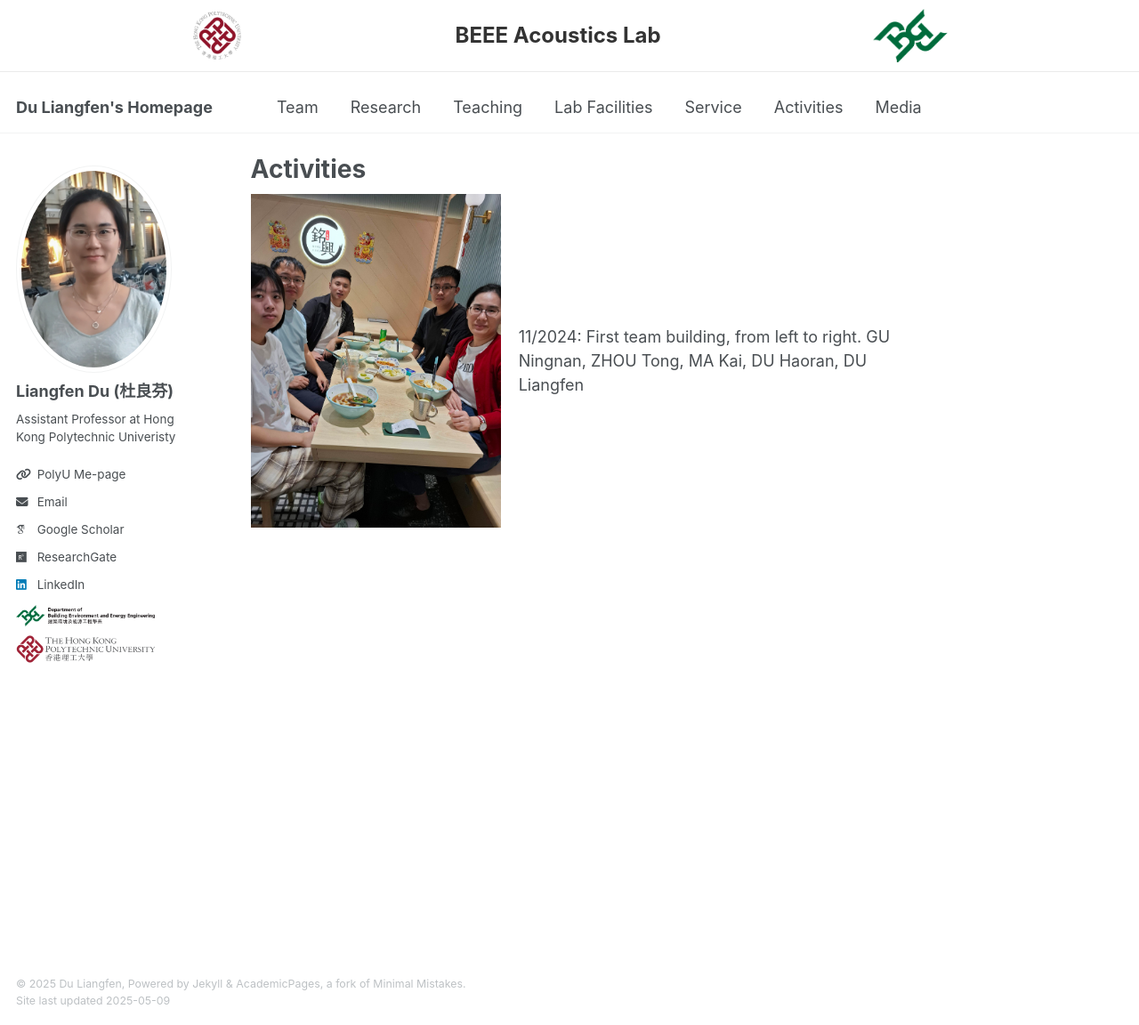
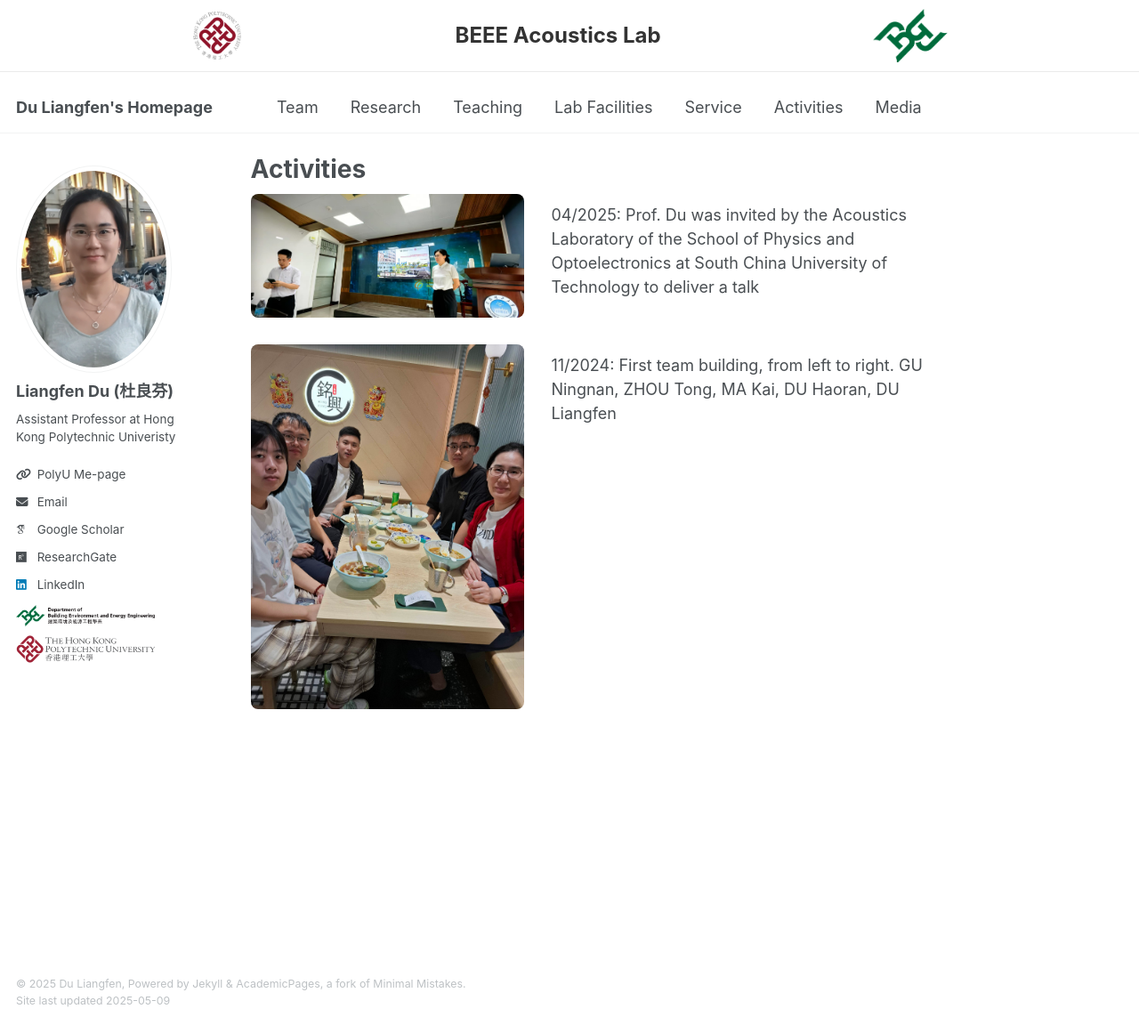
Before and after one commit to liangfen-du/liangfen-du.github.io, a Jekyll site: the page built from _pages/activities.md, in a window 1280 px wide and 1152 px high. Shown: the whole window at 89% size. Built offline with Jekyll 4.4.1, drawn with Linux system fonts in a browser that asks for light colours; some web fonts are replaced.

Commit message:
add activities

```diff
--- a/_pages/activities.md
+++ b/_pages/activities.md
@@ -5,14 +5,55 @@ permalink: /activities/
 author_profile: true
 ---
 
-<div style="display: flex; align-items: center; margin-bottom: 20px; gap: 20px; padding-left: 0;">
-  <div style="flex: 0.6;">
-    <img src="/images/team-building-202411.jpg" alt="Team Building 2024" style="width: 100%; height: auto;">
-  </div>
-  <div style="flex: 1;">
-    11/2024: First team building, from left to right. GU Ningnan, ZHOU Tong, MA Kai, DU Haoran, DU Liangfen
-  </div>
-</div>
+<style>
+.activity-list {
+  list-style-type: none;
+  padding: 0;
+  margin: 0;
+}
+
+.activity-item {
+  display: flex;
+  align-items: flex-start;
+  gap: 30px;
+  margin-bottom: 30px;
+}
+
+.activity-image {
+  flex: 0 0 40%;
+}
+
+.activity-image img {
+  width: 100%;
+  height: auto;
+  border-radius: 8px;
+}
+
+.activity-text {
+  flex: 1;
+  padding-top: 10px;
+}
+</style>
+
+<ul class="activity-list">
+  <li class="activity-item">
+    <div class="activity-image">
+      <img src="/images/scut_visit.jpg" alt="SCUT VISIT 2025">
+    </div>
+    <div class="activity-text">
+      04/2025: Prof. Du was invited by the Acoustics Laboratory of the School of Physics and Optoelectronics at South China University of Technology to deliver a talk
+    </div>
+  </li>
+
+  <li class="activity-item">
+    <div class="activity-image">
+      <img src="/images/team-building-202411.jpg" alt="Team Building 2024">
+    </div>
+    <div class="activity-text">
+      11/2024: First team building, from left to right. GU Ningnan, ZHOU Tong, MA Kai, DU Haoran, DU Liangfen
+    </div>
+  </li>
+</ul>
 
 <!-- You can add content here using markdown or HTML -->
 
```
Also changed, not shown: images/scut_visit.jpg (added), 3 other files.
